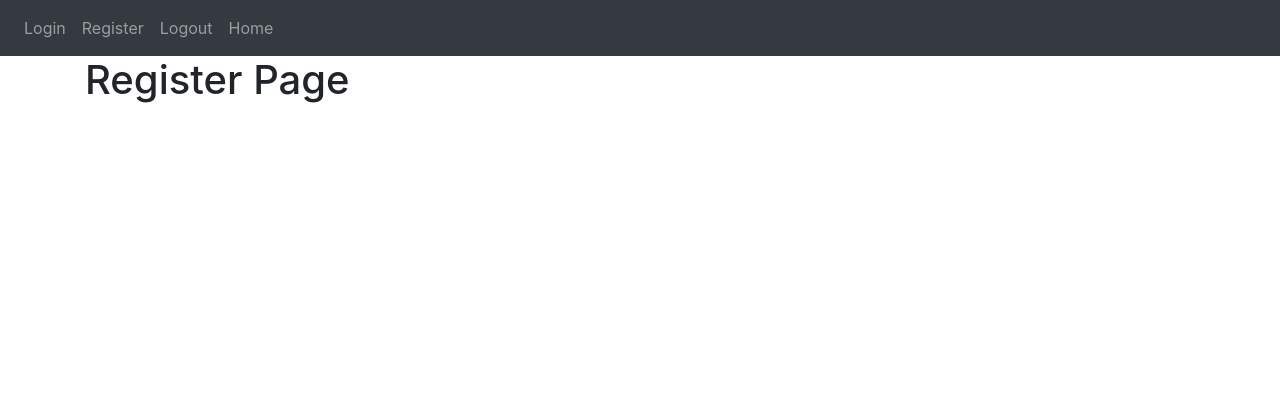
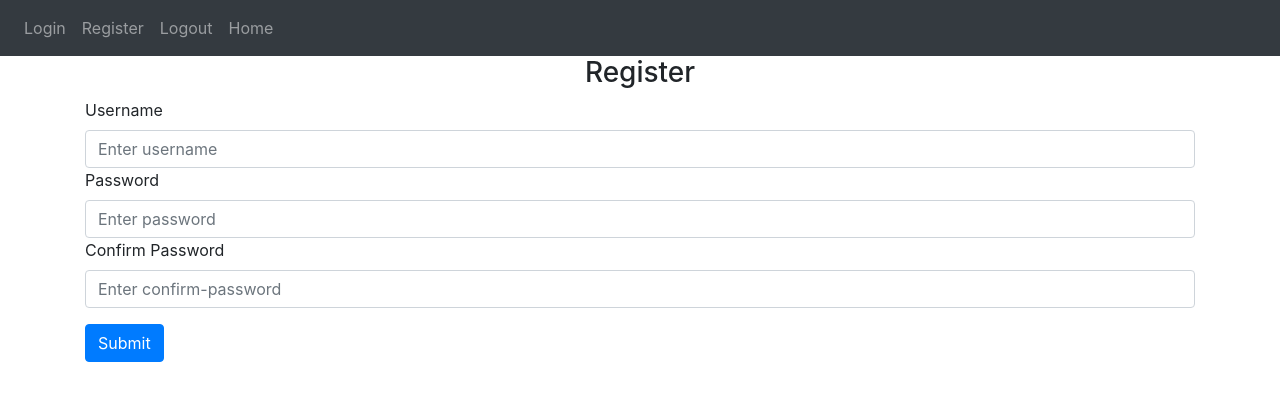
Before and after one commit to ericv105/web-app-project, a Flask app: page /register in a window 1280 px wide. Shown: the top 401 px of the page. Run offline with Flask 2, Linux system fonts and the light colour scheme; some libraries are stand-ins or nearby versions.

Commit message:
Made html for register & login pages with forms

```diff
--- a/website/templates/register.html
+++ b/website/templates/register.html
@@ -1,6 +1,38 @@
-{% extends "base.html" %}
-{% block title %}Register{% endblock %}
+{% extends "base.html" %} {% block title %}Register{% endblock %} {% block
+content %}
 
-{% block content %}
-<h1>Register Page</h1>
+<form method="POST">
+  <h3 align="center">Register</h3>
+
+  <div class="form-group">
+    <label for="username">Username</label>
+    <input
+      type="text"
+      class="form-control"
+      id="username"
+      name="username"
+      placeholder="Enter username"
+    />
+
+    <label for="password">Password</label>
+    <input
+      type="text"
+      class="form-control"
+      id="password"
+      name="password"
+      placeholder="Enter password"
+    />
+
+    <label for="confirm-password">Confirm Password</label>
+    <input
+      type="text"
+      class="form-control"
+      id="confirm-password"
+      name="confirm-password"
+      placeholder="Enter confirm-password"
+    />
+  </div>
+  <button type="submit" class="btn btn-primary">Submit</button>
+</form>
+
 {% endblock %}
```
Also changed, not shown: website/templates/login.html (+24 -1 lines).
